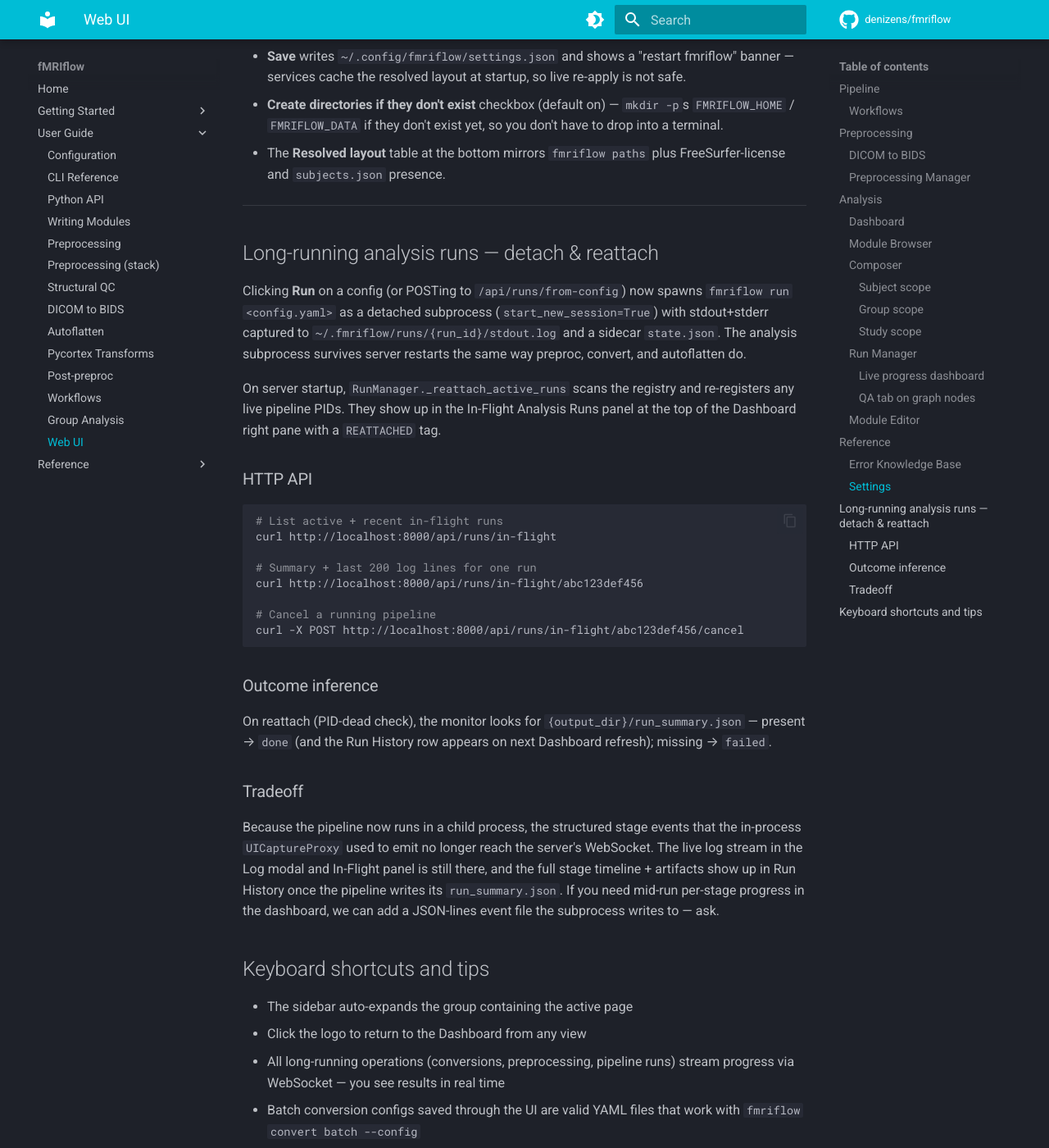
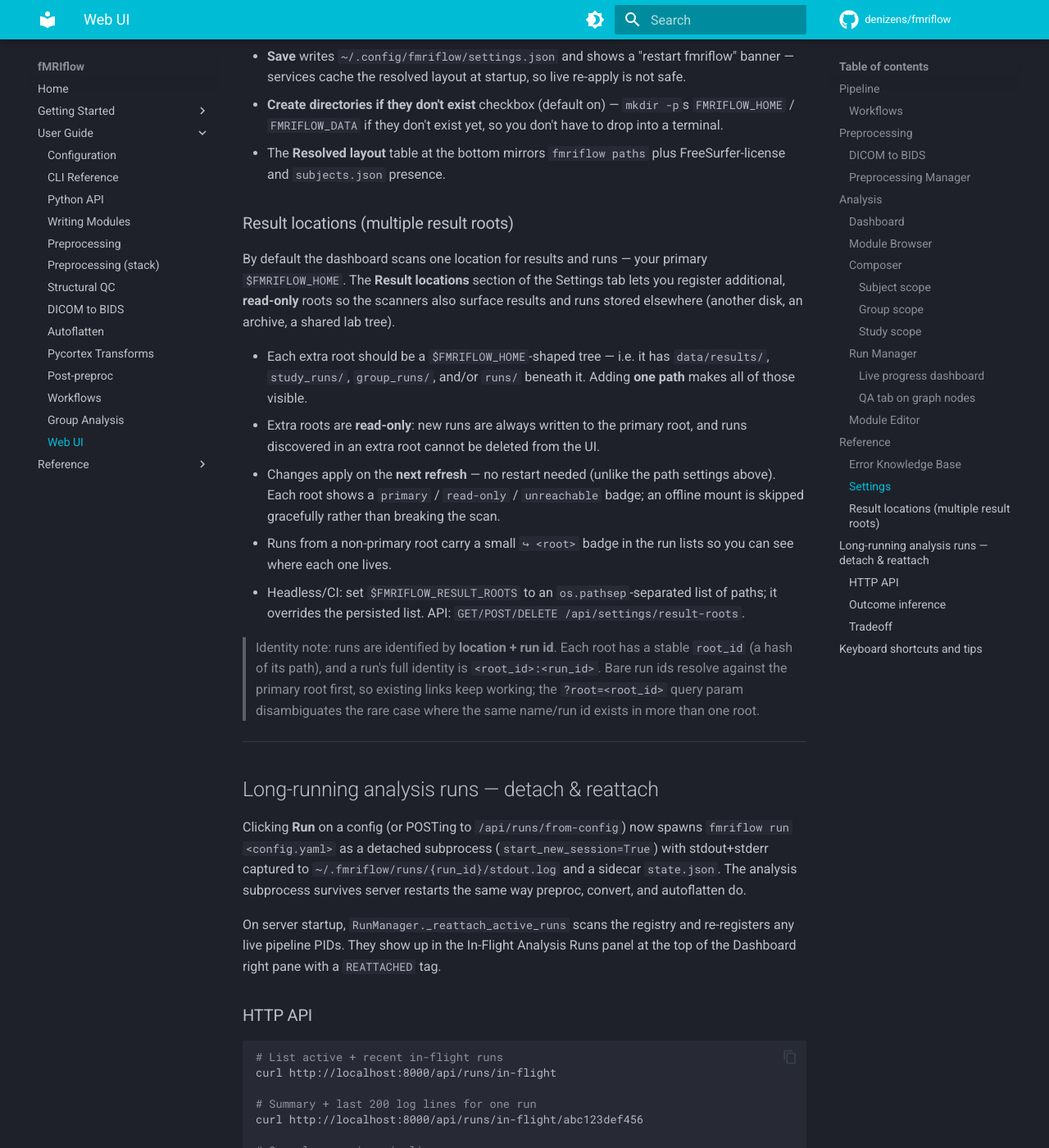
Before and after one commit to osherifo/denizenspipeline, an MkDocs documentation site: the page built from docs/guide/web-ui.md, in a window 1280 px wide and 1400 px high, scrolled down 8145 px. Shown: the whole window at 82% size. Built offline with MkDocs 1.6.1 and Material for MkDocs 9.7.7, drawn with Linux system fonts in a browser that asks for light colours; comment, search, counter and statistics services are not loaded.

Commit message:
docs: document multiple read-only result locations in web-ui guide
Co-Authored-By: Claude Opus 4.8 <noreply@anthropic.com>

```diff
--- a/docs/guide/web-ui.md
+++ b/docs/guide/web-ui.md
@@ -326,6 +326,33 @@ Browser UI for the working-directory env vars: `FMRIFLOW_HOME`, `FMRIFLOW_DATA`,
 - **Create directories if they don't exist** checkbox (default on) — `mkdir -p`s `FMRIFLOW_HOME` / `FMRIFLOW_DATA` if they don't exist yet, so you don't have to drop into a terminal.
 - The **Resolved layout** table at the bottom mirrors `fmriflow paths` plus FreeSurfer-license and `subjects.json` presence.
 
+### Result locations (multiple result roots)
+
+By default the dashboard scans one location for results and runs — your primary
+`$FMRIFLOW_HOME`. The **Result locations** section of the Settings tab lets you
+register additional, **read-only** roots so the scanners also surface results
+and runs stored elsewhere (another disk, an archive, a shared lab tree).
+
+- Each extra root should be a `$FMRIFLOW_HOME`-shaped tree — i.e. it has
+  `data/results/`, `study_runs/`, `group_runs/`, and/or `runs/` beneath it.
+  Adding **one path** makes all of those visible.
+- Extra roots are **read-only**: new runs are always written to the primary
+  root, and runs discovered in an extra root cannot be deleted from the UI.
+- Changes apply on the **next refresh** — no restart needed (unlike the path
+  settings above). Each root shows a `primary` / `read-only` / `unreachable`
+  badge; an offline mount is skipped gracefully rather than breaking the scan.
+- Runs from a non-primary root carry a small `↪ <root>` badge in the run lists
+  so you can see where each one lives.
+- Headless/CI: set `$FMRIFLOW_RESULT_ROOTS` to an `os.pathsep`-separated list of
+  paths; it overrides the persisted list. API: `GET/POST/DELETE
+  /api/settings/result-roots`.
+
+> Identity note: runs are identified by **location + run id**. Each root has a
+> stable `root_id` (a hash of its path), and a run's full identity is
+> `<root_id>:<run_id>`. Bare run ids resolve against the primary root first, so
+> existing links keep working; the `?root=<root_id>` query param disambiguates
+> the rare case where the same name/run id exists in more than one root.
+
 ---
 
 ## Long-running analysis runs — detach & reattach
```
